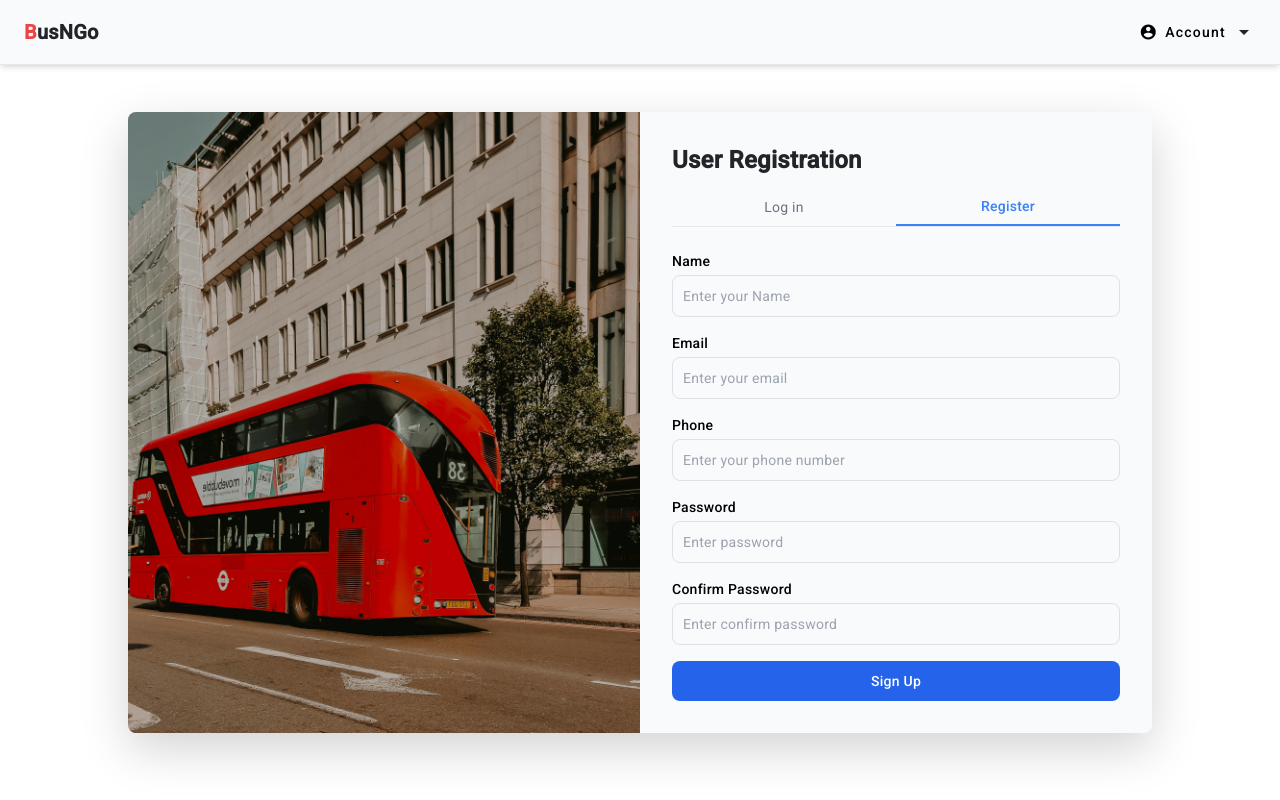
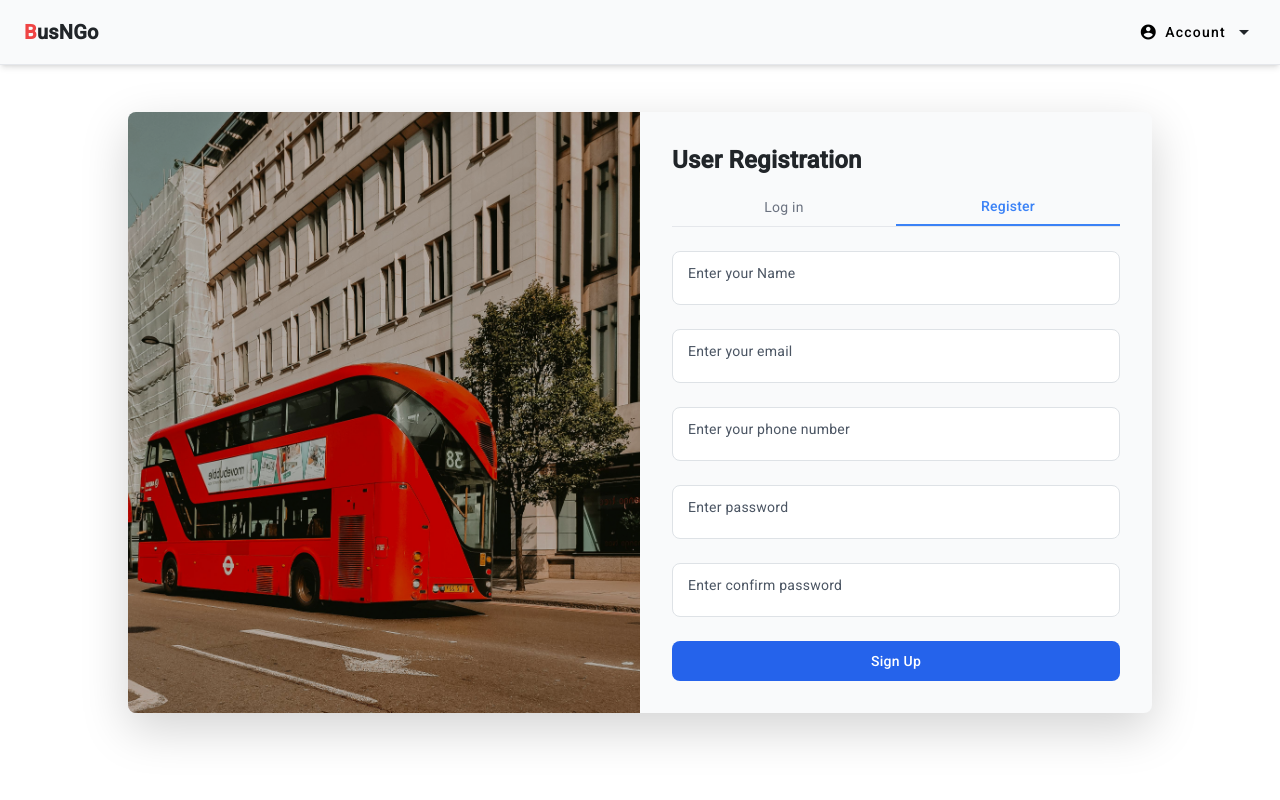
Before and after one commit to hari-krishnank/BusNGo-frontend, an Angular app: page /userRegister in a window 1280 px wide. Shown: the top 800 px of the page. Built offline with nearby package versions, Linux system fonts and the light colour scheme.

Commit message:
reusable form created

```diff
--- a/angular.json
+++ b/angular.json
@@ -27,9 +27,8 @@
             "styles": [
               "@angular/material/prebuilt-themes/indigo-pink.css",
               "src/styles.css",
-              "node_modules/bootstrap/dist/css/bootstrap.min.css",
-              "node_modules/bootstrap-icons/font/bootstrap-icons.css"
-            ],
+              "node_modules/bootstrap/dist/css/bootstrap.min.css"
+              ],
             "scripts": [
               "node_modules/bootstrap/dist/js/bootstrap.bundle.min.js"
             ]
--- /dev/null
+++ b/src/app/core/models/user/form-fields.interface.ts
@@ -0,0 +1,19 @@
+import { ILoginFormValue } from "./login";
+import { IRegistrationFormValue } from "./register";
+
+export interface FormFieldError {
+    type: string;
+    message: string;
+}
+
+export interface FormField {
+    name: string;
+    label: string;
+    type: 'text' | 'email' | 'password' | 'number' | 'tel';
+    placeholder: string;
+    errors: FormFieldError[];
+    validators?: any[];
+}
+
+
+export type FormValue = IRegistrationFormValue | ILoginFormValue;
--- a/src/app/core/models/user/login.ts
+++ b/src/app/core/models/user/login.ts
@@ -7,3 +7,8 @@ export interface ILoginOption {
 export interface ILoginResponse {
     access_token: string
 }
+
+export interface ILoginFormValue {
+    email: string;
+    password: string;
+}
--- a/src/app/pages/user/user-login/user-login.component.html
+++ b/src/app/pages/user/user-login/user-login.component.html
@@ -12,8 +12,7 @@
             <div class="w-full md:w-1/2 p-8">
                 <p class="text-2xl font-bold mb-6">User Login</p>
                 <div class="flex mb-6 border-b">
-                    <button class="flex-1 px-4 py-2 border-b-2 border-blue-500 text-blue-500 font-medium">Log
-                        in</button>
+                    <button class="flex-1 px-4 py-2 border-b-2 border-blue-500 text-blue-500 font-medium">Log in</button>
                     <button [routerLink]="'/userRegister'" class="flex-1 px-4 py-2 text-gray-500">Register</button>
                 </div>
                 <app-form [form]="loginForm" [fields]="loginFields" submitButtonText="Sign in"
--- a/src/app/pages/user/user-login/user-login.component.ts
+++ b/src/app/pages/user/user-login/user-login.component.ts
@@ -4,9 +4,10 @@ import { Router, RouterModule } from '@angular/router';
 import { LoginService } from '../../../core/services/user/login.service';
 import { CommonModule } from '@angular/common';
 import { FormBuilder, FormGroup, ReactiveFormsModule, Validators } from '@angular/forms';
-import { ILoginResponse } from '../../../core/models/user/login';
+import { ILoginFormValue, ILoginResponse } from '../../../core/models/user/login';
 import { FormComponent } from '../../../shared/reusable/form/form.component';
 import { loginFields } from '../../../shared/configs/user/loginForm-config';
+import { FormField } from '../../../core/models/user/form-fields.interface';
 
 @Component({
   selector: 'app-user-login',
@@ -18,7 +19,7 @@ import { loginFields } from '../../../shared/configs/user/loginForm-config';
 
 export class UserLoginComponent {
   loginForm: FormGroup;
-  loginFields = loginFields;
+  loginFields: FormField[] = loginFields;
 
   constructor(private loginService: LoginService, private router: Router, private fb: FormBuilder) {
     this.loginForm = this.fb.group({
@@ -27,7 +28,7 @@ export class UserLoginComponent {
     });
   }
 
-  onSubmit(formValue: any) {
+  onSubmit(formValue: ILoginFormValue) {
     console.log('Login attempt:', formValue);
     this.loginService.login(formValue.email, formValue.password).subscribe({
       next: (response: ILoginResponse) => {
--- a/src/app/pages/user/user-register/user-register.component.ts
+++ b/src/app/pages/user/user-register/user-register.component.ts
@@ -4,12 +4,13 @@ import { Router, RouterModule } from '@angular/router';
 import { FormsModule, ReactiveFormsModule } from '@angular/forms';
 import { CommonModule } from '@angular/common';
 import { SignupService } from '../../../core/services/user/signup.service';
-import { IOtpVerificationResponse, IRegistrationResponse } from '../../../core/models/user/register';
+import { IOtpVerificationResponse, IRegistrationResponse, IRegistrationFormValue } from '../../../core/models/user/register';
 import { FormBuilder, FormGroup, Validators } from '@angular/forms';
 import { noWhitespaceValidator, passwordMatchValidator, phoneNumberValidator } from '../../../shared/validators/validators';
 import { OtpComponent } from '../otp/otp.component';
 import { FormComponent } from '../../../shared/reusable/form/form.component';
 import { registrationFields } from '../../../shared/configs/user/registerForm-config';
+import { FormField } from '../../../core/models/user/form-fields.interface';
 
 @Component({
   selector: 'app-user-register',
@@ -23,7 +24,7 @@ export class UserRegisterComponent {
   showOtpModal: boolean = false;
   isSignUpDisabled: boolean = false;
   registrationForm: FormGroup;
-  registrationFields = registrationFields
+  registrationFields: FormField[] = registrationFields
 
   constructor(private signupService: SignupService, private router: Router, private fb: FormBuilder) {
     this.registrationForm = this.fb.group({
@@ -35,7 +36,7 @@ export class UserRegisterComponent {
     }, { validator: passwordMatchValidator });
   }
 
-  onSignUp(formValue: any) {
+  onSignUp(formValue: IRegistrationFormValue) {
     this.isSignUpDisabled = true;
     const { username, email, phone, password } = formValue;
     this.signupService.initiateRegistration(username, email, phone, password).subscribe(
--- a/src/app/shared/configs/user/loginForm-config.ts
+++ b/src/app/shared/configs/user/loginForm-config.ts
@@ -1,4 +1,6 @@
-export const loginFields = [
+import { FormField } from "../../../core/models/user/form-fields.interface";
+
+export const loginFields: FormField[] = [
     {
         name: 'email',
         label: 'Email',
--- a/src/app/shared/configs/user/registerForm-config.ts
+++ b/src/app/shared/configs/user/registerForm-config.ts
@@ -1,4 +1,6 @@
-export const registrationFields = [
+import { FormField } from "../../../core/models/user/form-fields.interface";
+
+export const registrationFields : FormField[] = [
     {
         name: 'username',
         label: 'Name',
--- a/src/app/shared/reusable/form/form.component.html
+++ b/src/app/shared/reusable/form/form.component.html
@@ -1,10 +1,13 @@
-<form [formGroup]="form" (ngSubmit)="onSubmit()" class="space-y-4">
+<!-- <form [formGroup]="form" (ngSubmit)="onSubmit()" class="space-y-6 max-w-md mx-auto">
     <ng-container *ngFor="let field of fields">
-        <div>
-            <label [for]="field.name" class="block text-sm font-medium text-black">{{ field.label }}</label>
+        <div class="relative">
             <input [type]="field.type" [id]="field.name" [formControlName]="field.name"
-                class="mt-1 bg-gray-50 border border-gray-300 text-gray-900 text-sm rounded-lg block w-full p-2.5"
-                [placeholder]="field.placeholder">
+                class="block w-full px-4 py-3 text-gray-700 bg-white border rounded-lg focus:border-blue-500 focus:outline-none focus:ring-2 focus:ring-blue-200 transition-colors peer"
+                placeholder=" ">
+            <label [for]="field.name"
+                class="absolute left-4 top-3 text-gray-600 transition-all duration-200 peer-focus:-top-2.5 peer-focus:left-2 peer-focus:bg-white peer-focus:px-1 peer-focus:text-sm peer-focus:font-medium peer-[:not(:placeholder-shown)]:-top-2.5 peer-[:not(:placeholder-shown)]:left-2 peer-[:not(:placeholder-shown)]:bg-white peer-[:not(:placeholder-shown)]:px-1 peer-[:not(:placeholder-shown)]:text-sm peer-[:not(:placeholder-shown)]:font-medium">
+                {{ field.placeholder }}
+            </label>
             <ng-container
                 *ngIf="form.get(field.name)?.invalid && (form.get(field.name)?.dirty || form.get(field.name)?.touched)">
                 <p class="mt-1 text-red-500 text-xs" *ngFor="let error of field.errors">
@@ -19,4 +22,37 @@
         class="w-full text-white bg-blue-600 hover:bg-blue-700 font-medium rounded-lg text-sm px-5 py-2.5 text-center"
         [disabled]="!form.valid">{{ submitButtonText }}
     </button>
+</form> -->
+
+<form [formGroup]="form" (ngSubmit)="onSubmit()" class="space-y-6 max-w-md mx-auto">
+    <ng-container *ngFor="let field of fields">
+        <div class="relative">
+            <input [type]="field.type" [id]="field.name" [formControlName]="field.name"
+                class="block w-full px-4 py-3 text-gray-700 bg-white border rounded-lg focus:border-blue-500 focus:outline-none focus:ring-2 focus:ring-blue-200 transition-colors peer"
+                placeholder=" ">
+            <ng-container
+                *ngIf="form.get(field.name)?.invalid && (form.get(field.name)?.dirty || form.get(field.name)?.touched)">
+                <p class="mt-1 text-red-500 text-xs" *ngFor="let error of field.errors">
+                    <ng-container *ngIf="form.get(field.name)?.hasError(error.type)">
+                        {{ error.message }}
+                    </ng-container>
+                </p>
+            </ng-container>
+            <label [for]="field.name"
+                class="absolute left-4 top-3 text-gray-600 transition-all duration-200 peer-focus:-top-2.5 peer-focus:left-2 peer-focus:bg-white peer-focus:px-1 peer-focus:text-sm peer-focus:font-medium peer-[:not(:placeholder-shown)]:-top-2.5 peer-[:not(:placeholder-shown)]:left-2 peer-[:not(:placeholder-shown)]:bg-white peer-[:not(:placeholder-shown)]:px-1 peer-[:not(:placeholder-shown)]:text-sm peer-[:not(:placeholder-shown)]:font-medium">
+                {{ field.placeholder }}
+            </label>
+            <div *ngIf="!shouldShowError(field.name) && form.get(field.name)?.valid"
+                class="absolute right-3 top-3 text-green-500">
+                <span class="material-icons">check_circle</span>
+            </div>
+            <div *ngIf="shouldShowError(field.name)" class="absolute right-3 top-3 text-red-500">
+                <span class="material-icons">error</span>
+            </div>
+        </div>
+    </ng-container>
+    <button type="submit"
+        class="w-full text-white bg-blue-600 hover:bg-blue-700 font-medium rounded-lg text-sm px-5 py-2.5 text-center"
+        [disabled]="!form.valid">{{ submitButtonText }}
+    </button>
 </form>
--- a/src/app/shared/reusable/form/form.component.ts
+++ b/src/app/shared/reusable/form/form.component.ts
@@ -1,26 +1,48 @@
 import { CommonModule } from '@angular/common';
 import { Component, EventEmitter, Input, Output } from '@angular/core';
 import { FormGroup, ReactiveFormsModule } from '@angular/forms';
+import { FormField } from '../../../core/models/user/form-fields.interface';
+import { MatInputModule } from '@angular/material/input';
+import { MatFormFieldModule } from '@angular/material/form-field';
+import { MatButtonModule } from '@angular/material/button';
+import { MatTooltipModule } from '@angular/material/tooltip';
 
 @Component({
   selector: 'app-form',
   standalone: true,
-  imports: [CommonModule, ReactiveFormsModule],
+  imports: [CommonModule, ReactiveFormsModule, MatInputModule, MatFormFieldModule, MatButtonModule, MatTooltipModule],
   templateUrl: './form.component.html',
   styleUrl: './form.component.css'
 })
-export class FormComponent {
+export class FormComponent<T> {
   @Input() form !: FormGroup
-  @Input() fields: any[] = []
+  @Input() fields: FormField[] = []
   @Input() submitButtonText: string = 'Submit'
-  @Output() formSubmit = new EventEmitter<any>()
+  @Output() formSubmit = new EventEmitter<T>()
   @Input() disabled: boolean = false;
 
   onSubmit() {
     if (this.form.valid) {
-      this.formSubmit.emit(this.form.value);
+      this.formSubmit.emit(this.form.value as T);
     } else {
       this.form.markAllAsTouched();
     }
   }
+
+  getErrorMessage(field: FormField): string {
+    const control = this.form.get(field.name);
+    if (control?.errors) {
+      for (const error of field.errors) {
+        if (control.hasError(error.type)) {
+          return error.message;
+        }
+      }
+    }
+    return '';
+  }
+
+  shouldShowError(fieldName: string): boolean {
+    const control = this.form.get(fieldName);
+    return control ? (control.invalid && (control.dirty || control.touched)) : false;
+  }
 }
```
Also changed, not shown: src/app/core/models/user/register.ts (+9 -1 lines), src/app/pages/user/user-register/user-register.component.html (+4 -8 lines).
